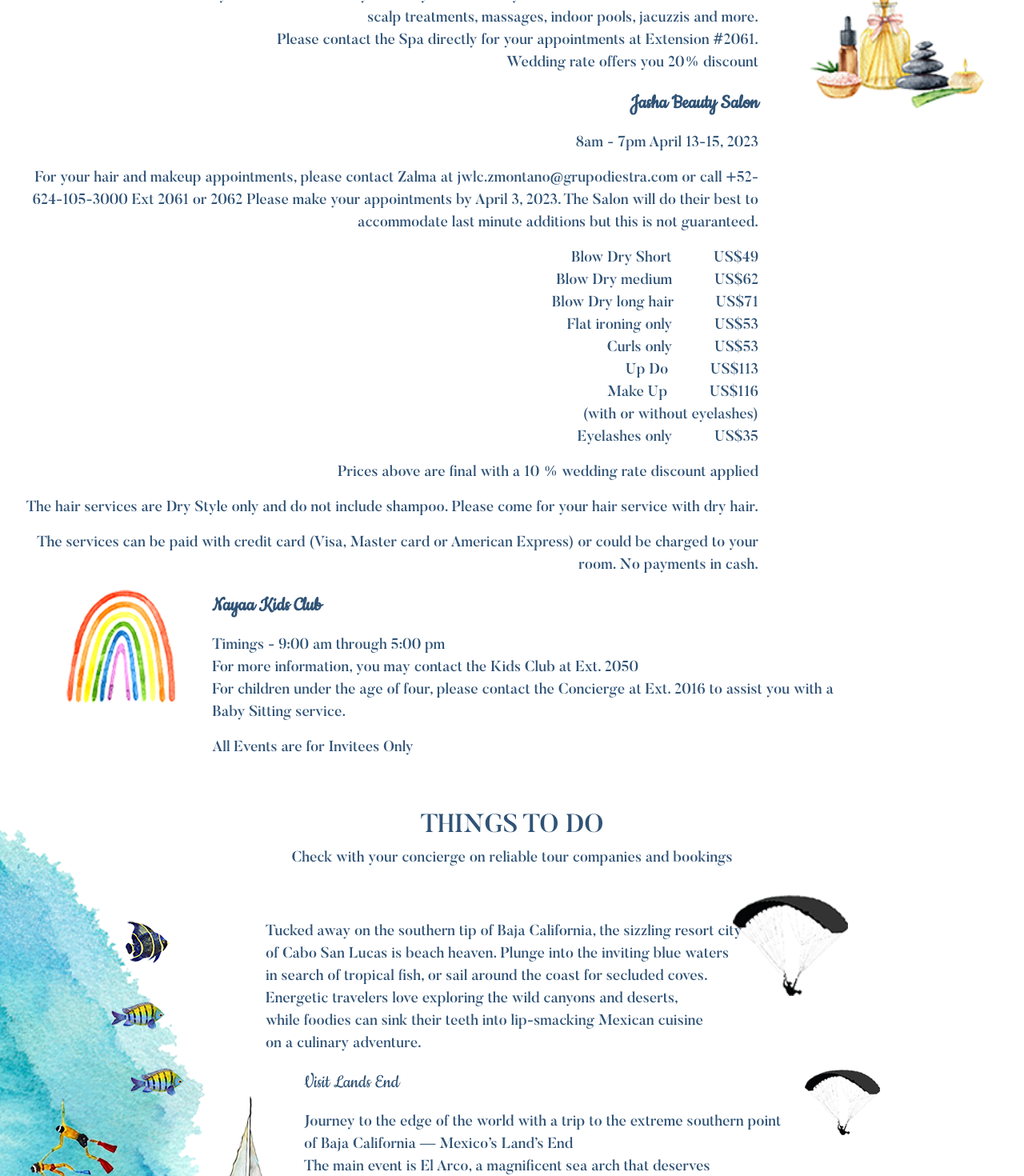
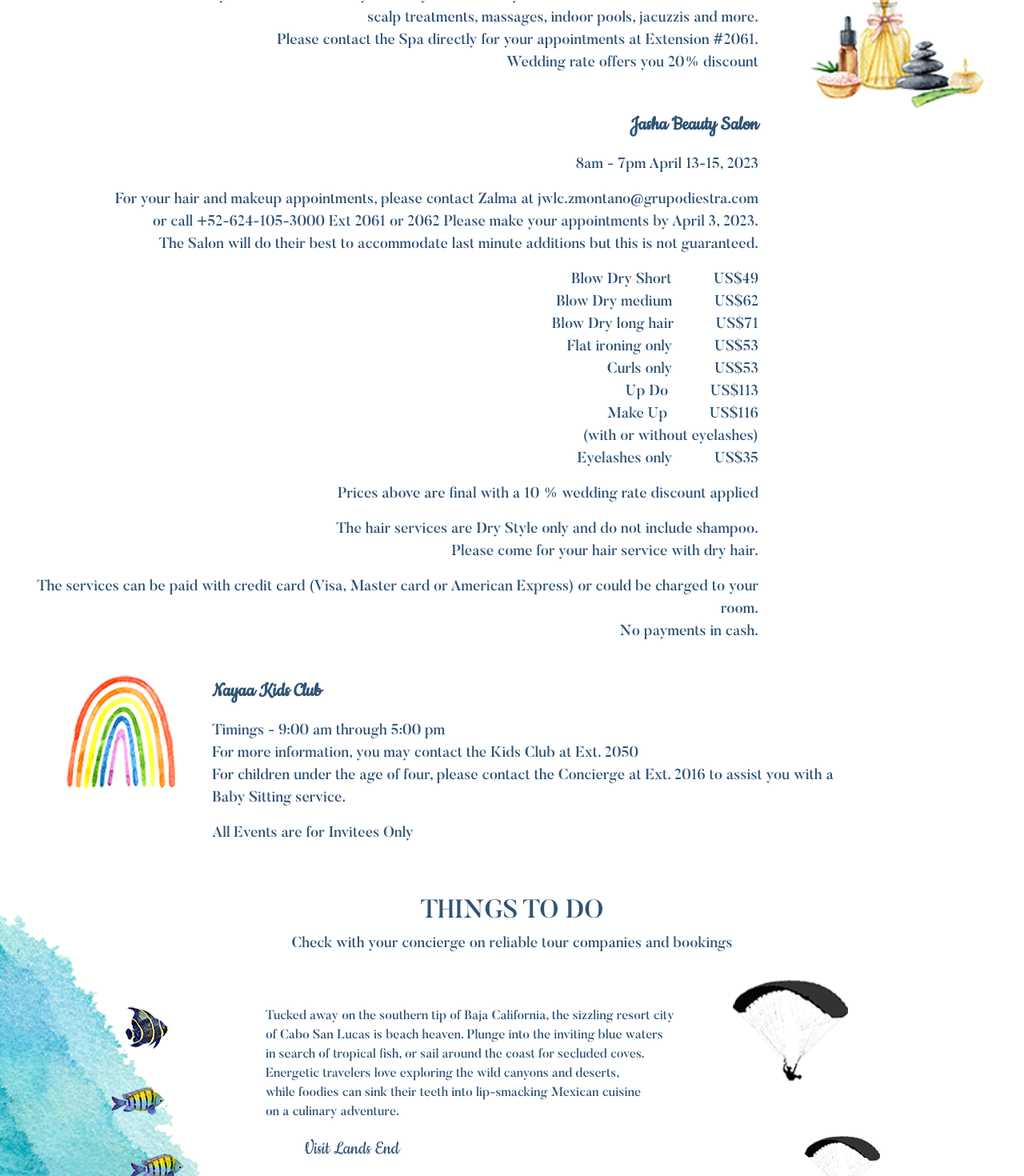
Before and after one commit to GeoffreyGichaga/saneerwedding, a React (Create React App) app: page /home in a window 1280 px wide. Shown: the part 4640-6110 px from the top of the page at 80% size. Built offline with nearby package versions, Linux system fonts and the light colour scheme; a web font is replaced by a local one.

Commit message:
correct typos

```diff
--- a/src/Pages/Home.js
+++ b/src/Pages/Home.js
@@ -381,11 +381,22 @@ const Home = () => {
                 Please contact the Spa directly for your appointments at Extension #2061.<br/>
                 Wedding rate offers you 20% discount</p>
 
-                <p className='activities-titles text-end'>Jasha Beauty Salon</p>
+
+
+            </Col>
+
+            <Col sm={12} md={6} lg={3}>
+                <img className='w-75' src={layer50} alt='pot'/>
+            </Col>
+        </Row>
+
+        <Row className='activities-section'>
+            <Col sm={12} md={6} lg={9}>
+            <p className='activities-titles text-end'>Jasha Beauty Salon</p>
                 <p className='activities-par text-end'>8am - 7pm April 13-15, 2023</p>
                 <p className='activities-par text-end'>
-                For your hair and makeup appointments, please contact Zalma at jwlc.zmontano@grupodiestra.com
-                or call +52-624-105-3000  Ext 2061 or 2062 Please make your appointments by April 3, 2023.
+                For your hair and makeup appointments, please contact Zalma at jwlc.zmontano@grupodiestra.com<br/>
+                or call +52-624-105-3000  Ext 2061 or 2062 Please make your appointments by April 3, 2023.<br/>
                 The Salon will do their best to accommodate last minute additions but this is not guaranteed.
                 </p>
                 {/*  price list */}
@@ -402,22 +413,17 @@ const Home = () => {
 
                 </ul>
                 <p className='activities-par text-end'>Prices above are final with a 10 % wedding rate discount applied</p>
-                <p className='activities-par text-end'>The hair services are Dry Style only and do not include shampoo. Please come for your hair service with dry hair.
+                <p className='activities-par text-end'>The hair services are Dry Style only and do not include shampoo. <br/>Please come for your hair service with dry hair.
                 </p>
                 <p className='activities-par text-end'>
-                    The services can be paid with credit card (Visa, Master card or American Express) or could be charged to your room. No payments in cash.
+                    The services can be paid with credit card (Visa, Master card or American Express) or could be charged to your room.<br/> No payments in cash.
                 </p>
-
-            </Col>
-
-            <Col sm={12} md={6} lg={3}>
-                <img className='w-75' src={layer50} alt='pot'/>
             </Col>
         </Row>
 
 
 
-        <Row className='activities-section ps-5'>
+        <Row className='activities-section ps-5 mt-4'>
             <Col sm={12} md={6} lg={2}>
             <img className='w-75' src={layer51} alt='rainbow'/>
             </Col>
@@ -444,7 +450,7 @@ const Home = () => {
             <h2 className='thingstodo-title text-center'>THINGS TO DO</h2>
             <p className='thingstodo-par text-center'>Check with your concierge on reliable tour companies and bookings</p>
             </div>
-            <Col sm={12} md={6} lg={3}>
+            <Col className='fishcol' sm={12} md={6} lg={3}>
                 <div className='mt-5 ms-5'>
                     <img src={layer54} alt='fish1'/>
                 </div>
@@ -471,7 +477,7 @@ const Home = () => {
 
 
             <Col className='thingstodo-col' sm={12} md={6} lg={9}>
-                <p className='thingstodo-par text-start mt-5'>Tucked away on the southern tip of Baja California, the sizzling resort city<br/>
+                <p className='thingstodo-par1 text-start mt-5'>Tucked away on the southern tip of Baja California, the sizzling resort city<br/>
                     of Cabo San Lucas is beach heaven. Plunge into the inviting blue waters<br/>
                     in search of tropical fish, or sail around the coast for secluded coves.<br/>
                     Energetic travelers love exploring the wild canyons and deserts,<br/>
--- a/src/Styling/Home.css
+++ b/src/Styling/Home.css
@@ -449,6 +449,17 @@ font-family: 'Parisienne', cursive;
 }
 
 
+@media (max-width: 480px){
+    .fishcol{
+        /* visibility: hidden; */
+    }
+
+    /* .thingstodo-par1{
+        margin-top: -100px;
+    }
+     */
+}
+
 
 
 
@@ -555,9 +566,9 @@ font-family: 'Parisienne', cursive;
 @media (max-width: 480px) {
     .login{
         background-image: url("../Assets/passwordback.png");
-        background-repeat: no-repeat;
+        background-repeat: repeat-y;
         background-size: 43rem;
-
+        background-position-y: 0%;
         background-position-x: 50%;
         /* content: ""; */
         /* top: 0;
```
